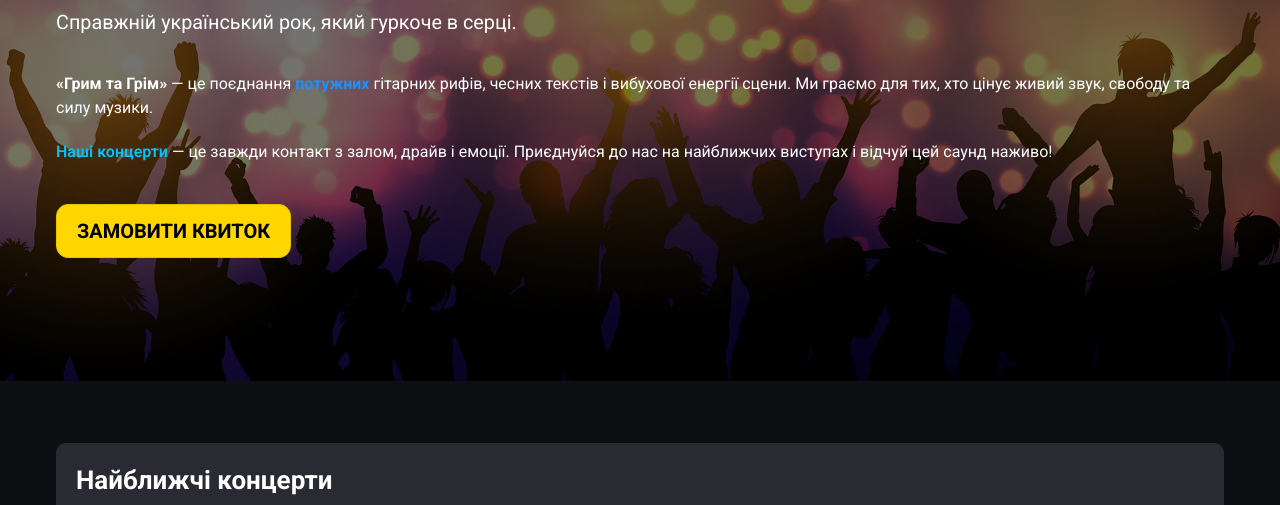
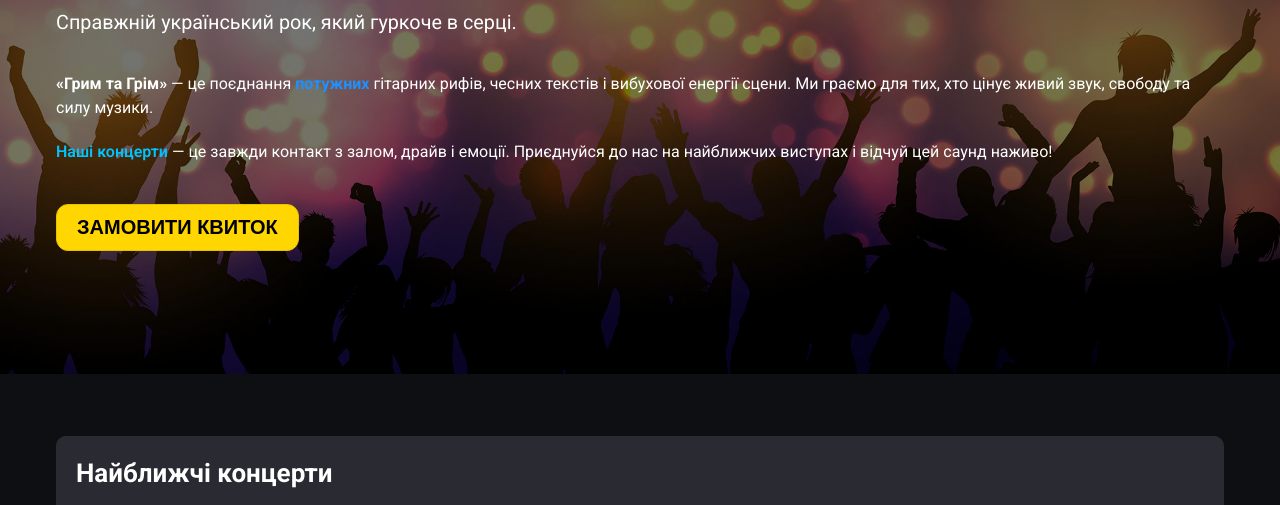
Before and after one commit to iamcodergirl/bandGG, a plain HTML site: page index.html in a window 1280 px wide. Shown: the part 295-800 px from the top of the page. Drawn offline with Linux system fonts and the light colour scheme.

Commit message:
fixed button hero

```diff
--- a/css/hero.scss
+++ b/css/hero.scss
@@ -28,6 +28,7 @@
 	}
 	.btn {
 		margin-top: 1.1rem;
+		padding: 15px 20px;
 	}
 
 	.highlight {
--- a/index.html
+++ b/index.html
@@ -84,8 +84,8 @@
 						до нас на найближчих виступах і відчуй цей саунд наживо!
 					</p>
 
-					<a href="#tickets" class="btn btn-primary btn-ticket"
-						>Замовити квиток</a
+					<button class="btn btn-primary btn-ticket"
+						>Замовити квиток</button
 					>
 				</div>
 			</section>
```
